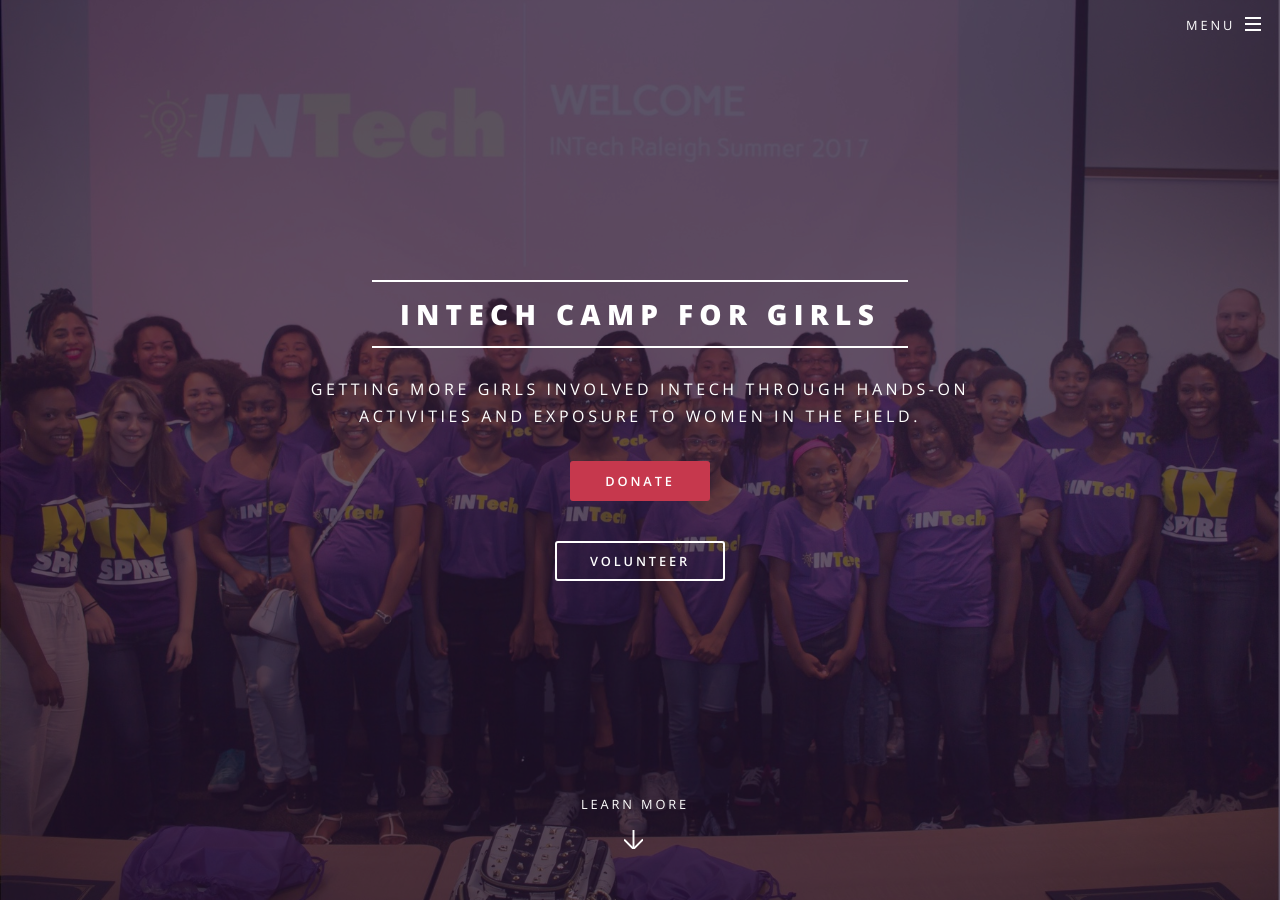
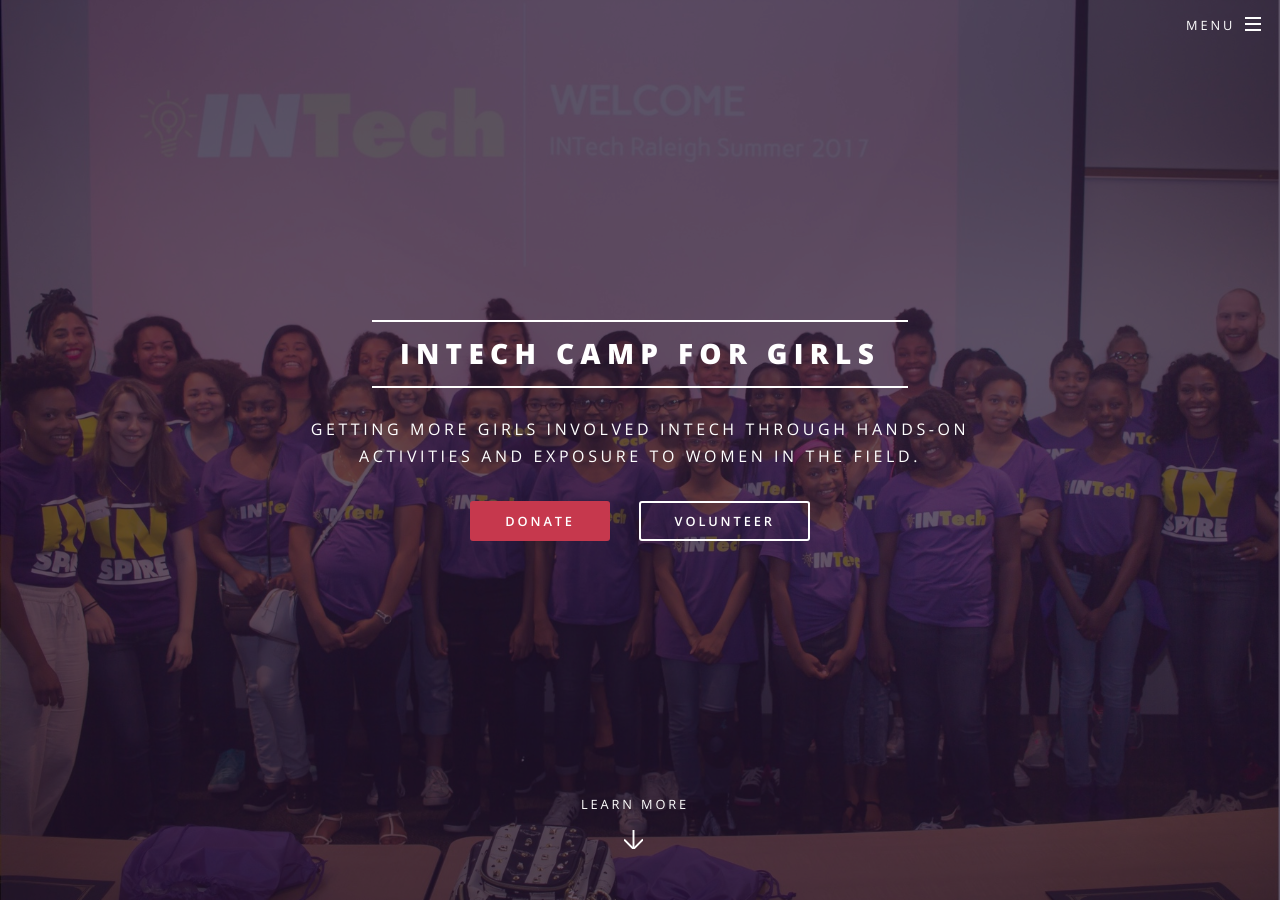
Before and after one commit to kmbraswe/intechcamp-jekyll, a Jekyll site: the page built from index.html, in a window 1280 px wide and 900 px high. Built offline with Jekyll 4.4.1, drawn with Linux system fonts in a browser that asks for light colours.

Commit message:
first commit

```diff
--- a/_includes/banner.html
+++ b/_includes/banner.html
@@ -5,8 +5,6 @@
 		<p>Getting more girls involved INTech through hands-on <br />activities and exposure to women in the field.</p>
 		<ul class="actions">
 			<li><a href="/donate" class="button special">Donate</a></li>
-		</ul>
-		<ul class="actions">
 			<li><a href="http://intech.camp/INTechvolunteer" class="button" target="_blank">Volunteer</a></li>
 		</ul>
 	</div>
```
